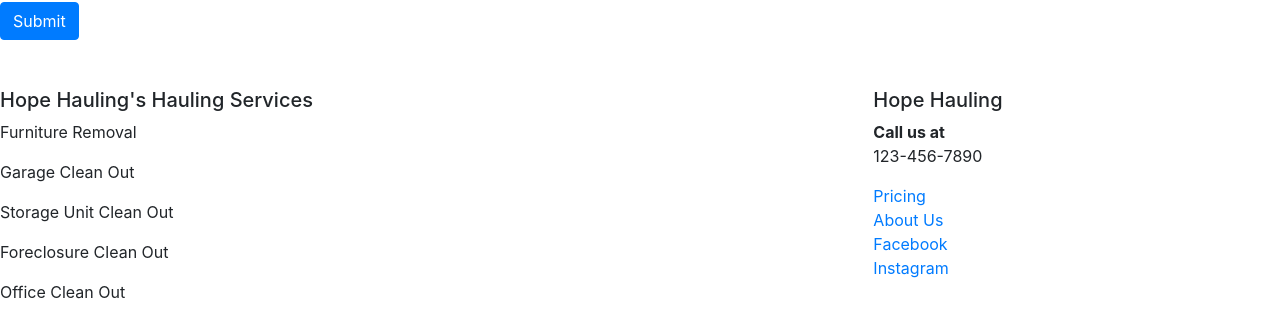
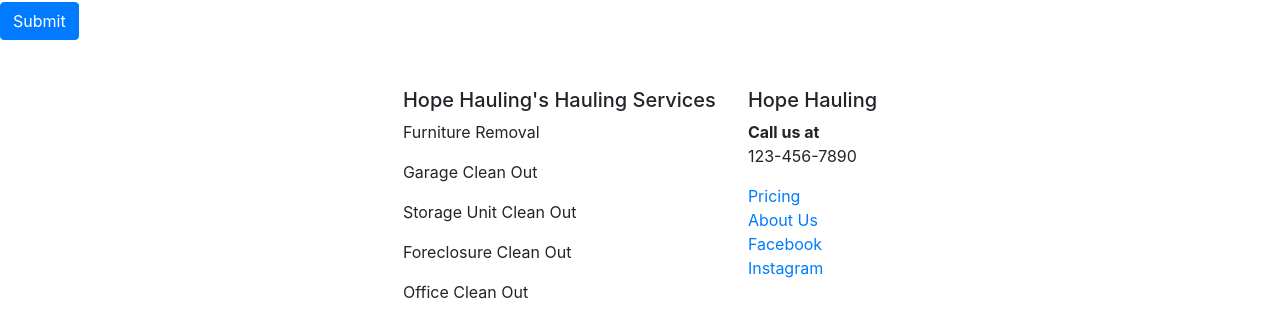
Before and after one commit to tiroxxx/HopeHauling, a React (Create React App) app: page / in a window 1280 px wide. Shown: the part 700-1017 px from the top of the page. Built offline with nearby package versions, Linux system fonts and the light colour scheme.

Commit message:
centered footer

```diff
--- a/src/App.css
+++ b/src/App.css
@@ -3,17 +3,23 @@ html {
 }
 
 .background-image-section {
-  background:
-    linear-gradient(rgba(255, 255, 255, 0.25),
-  rgba(255, 255, 255, 0.25)),
-    url("./images/tractor-dumpster.jpg") center center;
+  background: linear-gradient(rgba(255, 255, 255, 0.25), rgba(255, 255, 255, 0.25)), url("./images/tractor-dumpster.jpg") center center;
   background-size: cover;
   height: 100%;
   align-items: center;
 }
 
+.footer-component {
+  display: flex;
+  flex-direction: column;
+}
 
-
-.footer-component {
-
+@media (min-width: 40em) {
+  .footer-component {
+    flex-direction: row;
+    justify-content: center;
+  }
+  .footer-info {
+    margin-left: 2em;
+  }
 }
--- a/src/components/Footer.js
+++ b/src/components/Footer.js
@@ -2,9 +2,8 @@ import React from 'react'
 
 export default function Footer() {
     return (
-        <div className="container-fluid px-0">
-            <div className="row footer-component mt-5">
-                <div className="col">
+            <div className="footer-component mt-5">
+                <div className="footer-services">
                     <h5>Hope Hauling's Hauling Services</h5>
                     <p>Furniture Removal</p>
                     <p>Garage Clean Out</p>
@@ -12,7 +11,7 @@ export default function Footer() {
                     <p>Foreclosure Clean Out</p>
                     <p>Office Clean Out</p>
                 </div>
-                <div className="col-sm-4">
+                <div className="footer-info">
                     <h5>Hope Hauling</h5>
                     <p style={{ margin: "0", fontWeight: "700" }}>Call us at</p>
                     <p>123-456-7890</p>
@@ -22,7 +21,5 @@ export default function Footer() {
                     <a href="http://localhost:3000/">Instagram</a> <br />
                 </div>
             </div>
-        </div>
-
     )
 }
```
